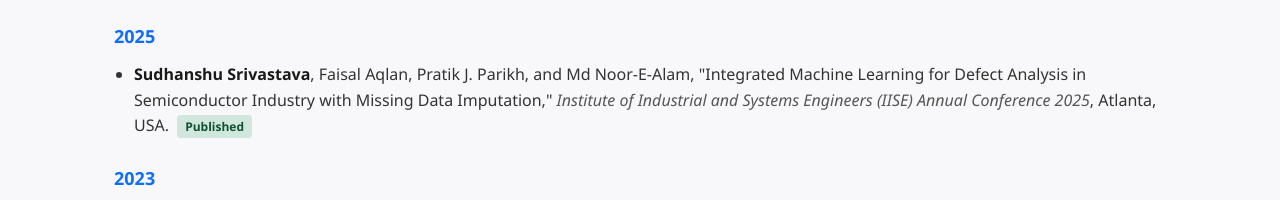
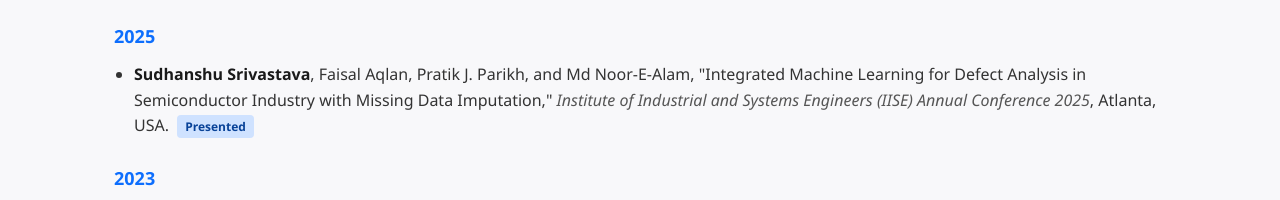
Before and after one commit to sudsho/sudsho.github.io, a plain HTML site: page publications.html in a window 1280 px wide. Shown: the part 867-1067 px from the top of the page. Drawn offline with Linux system fonts and the light colour scheme.

Commit message:
IISE 2025 paper: change status from Published to Presented

```diff
--- a/publications.html
+++ b/publications.html
@@ -85,7 +85,7 @@
           <strong>Sudhanshu Srivastava</strong>, Faisal Aqlan, Pratik J. Parikh, and Md Noor-E-Alam,
           "Integrated Machine Learning for Defect Analysis in Semiconductor Industry with Missing Data Imputation,"
           <em>Institute of Industrial and Systems Engineers (IISE) Annual Conference 2025</em>, Atlanta, USA.
-          <span class="pub-status published">Published</span>
+          <span class="pub-status accepted">Presented</span>
         </li>
       </ul>
 
```
